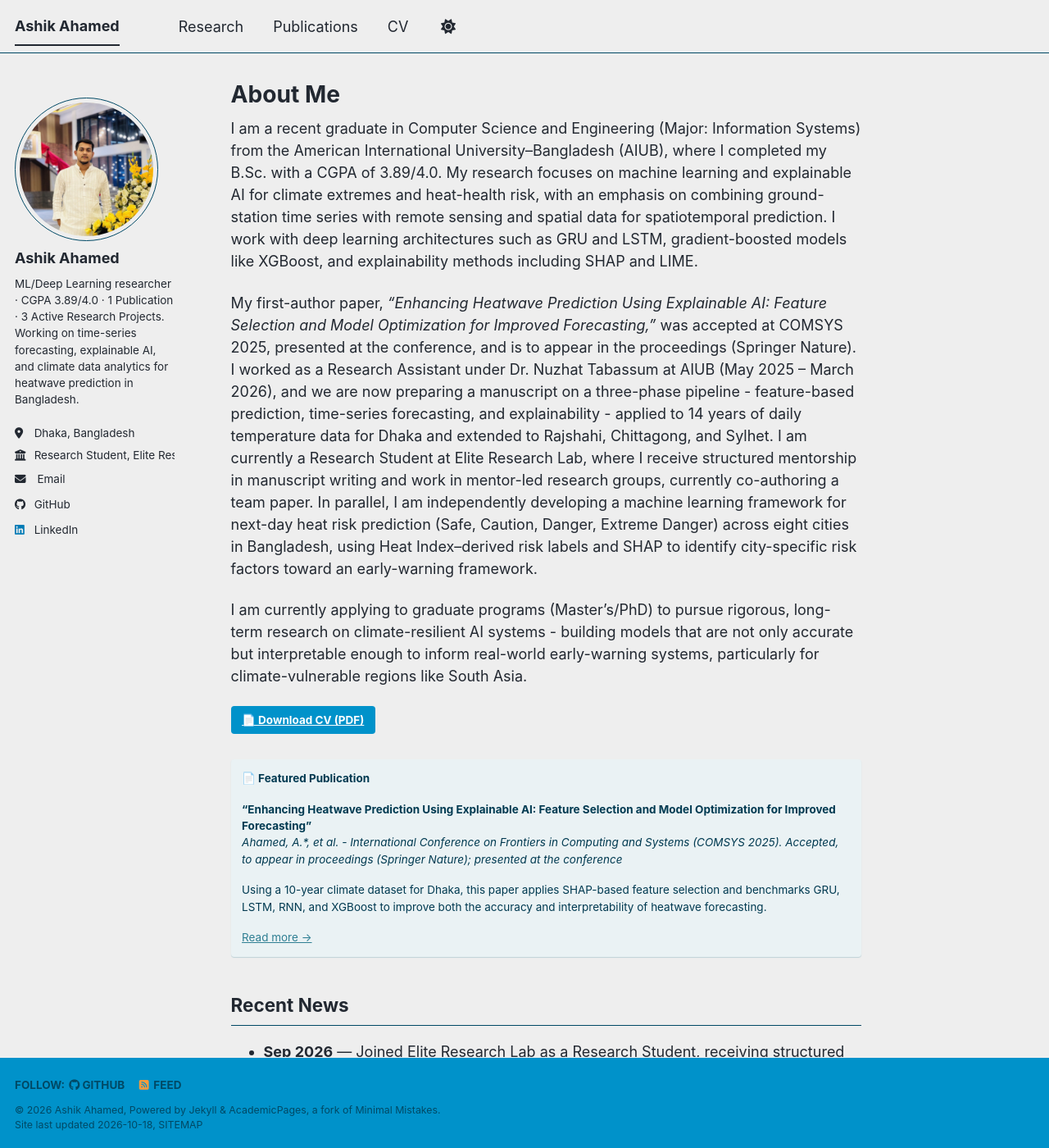
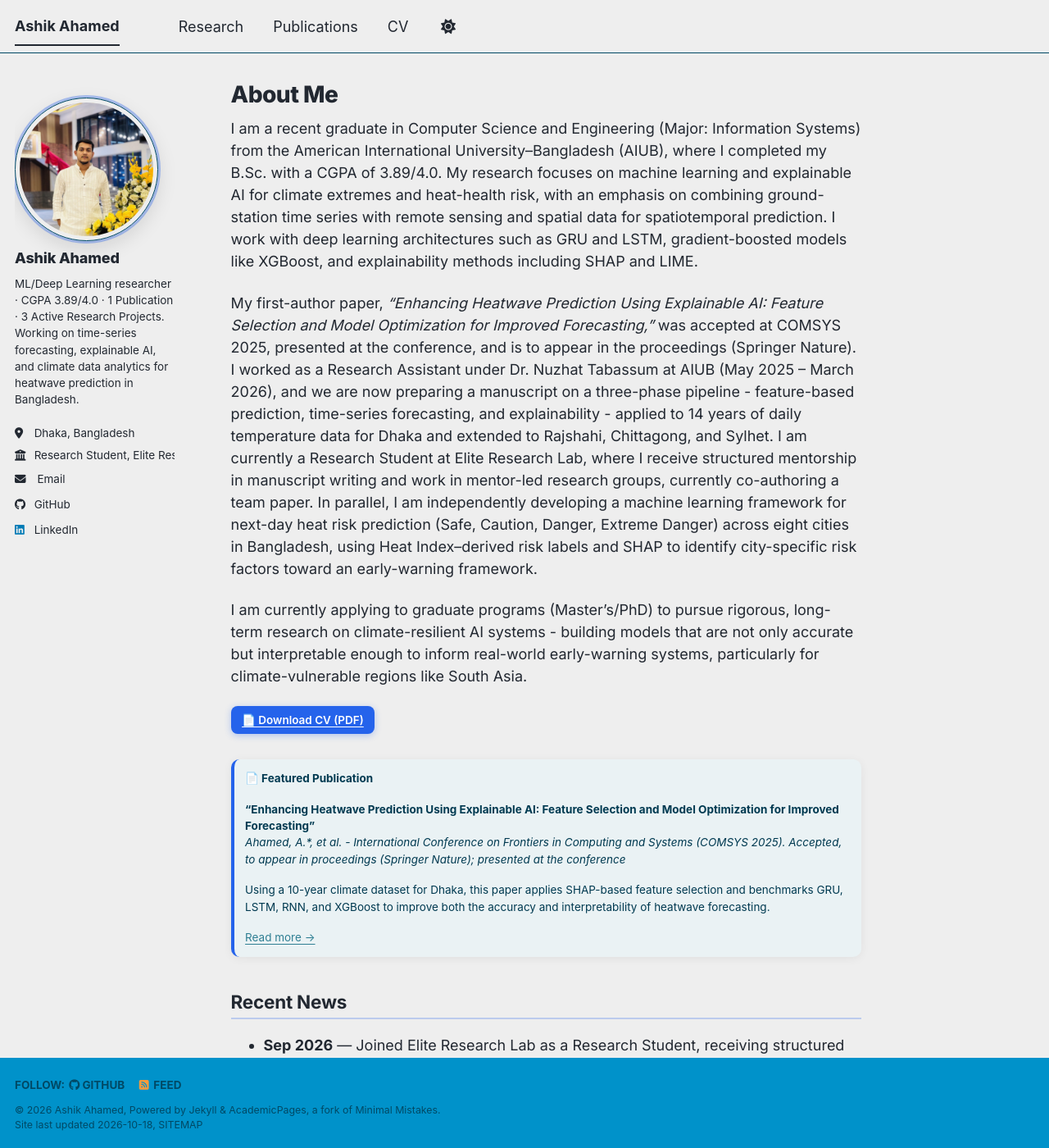
Before and after one commit to ashikahamed985/ashikahamed985.github.io, a Jekyll site: the page built from _pages/about.md, in a window 1280 px wide and 1400 px high. Shown: the whole window at 82% size. Built offline with Jekyll 4.4.1, drawn with Linux system fonts in a browser that asks for light colours; a style sheet for code colours, icons or effects is not loaded.

Commit message:
Update custom.html

```diff
--- a/_includes/head/custom.html
+++ b/_includes/head/custom.html
@@ -19,4 +19,77 @@
 <link rel="icon" href="/images/favicon.ico"/>
 <meta name="theme-color" content="var(--global-bg-color)"/>
 
+
+
+<!-- Clean modern look: Inter font + blue accent -->
+<link rel="preconnect" href="https://fonts.googleapis.com">
+<link rel="preconnect" href="https://fonts.gstatic.com" crossorigin>
+<link href="https://fonts.googleapis.com/css2?family=Inter:wght@400;500;600;700;800&display=swap" rel="stylesheet">
+<style>
+  html { scroll-behavior: smooth; }
+
+  body {
+    font-family: "Inter", -apple-system, BlinkMacSystemFont, "Segoe UI", Roboto, "Helvetica Neue", Arial, sans-serif;
+    -webkit-font-smoothing: antialiased;
+  }
+
+  h1, h2, h3, h4, h5, h6,
+  .page__title, .author__name, .archive__item-title {
+    font-family: "Inter", -apple-system, BlinkMacSystemFont, "Segoe UI", Roboto, Arial, sans-serif;
+    font-weight: 700;
+    letter-spacing: -0.01em;
+  }
+
+  .page__title { font-weight: 800; letter-spacing: -0.02em; }
+
+  /* Links */
+  a { color: #2563eb; text-underline-offset: 3px; }
+  a:hover { color: #1d4ed8; }
+
+  /* Section headings get a soft blue divider */
+  .page__content h2 {
+    margin-top: 1.8em;
+    padding-bottom: 0.3em;
+    border-bottom: 2px solid rgba(37, 99, 235, 0.25);
+  }
+
+  .page__content li { margin-bottom: 0.4em; }
+
+  /* Top navigation: blue active/hover bar */
+  .greedy-nav .visible-links a:before { background: #2563eb; }
+
+  /* Sidebar photo */
+  .author__avatar img {
+    border-radius: 50%;
+    box-shadow: 0 0 0 3px rgba(37, 99, 235, 0.35), 0 8px 24px rgba(0, 0, 0, 0.12);
+  }
+  .author__name { font-weight: 800; }
+
+  /* Buttons (CV download etc.) */
+  .btn, .btn--primary {
+    border-radius: 8px;
+    font-weight: 600;
+    transition: background-color 0.15s ease, box-shadow 0.15s ease, transform 0.15s ease;
+  }
+  .btn--primary {
+    background-color: #2563eb;
+    color: #fff;
+    box-shadow: 0 2px 8px rgba(37, 99, 235, 0.3);
+  }
+  .btn--primary:hover {
+    background-color: #1d4ed8;
+    color: #fff;
+    transform: translateY(-1px);
+    box-shadow: 0 4px 14px rgba(37, 99, 235, 0.4);
+  }
+
+  /* Featured publication box and other notices */
+  .notice--info {
+    border-left: 4px solid #2563eb;
+    border-radius: 10px;
+    box-shadow: 0 2px 12px rgba(0, 0, 0, 0.06);
+  }
+
+  ::selection { background: rgba(37, 99, 235, 0.25); }
+</style>
 <!-- end custom head snippets -->
```
